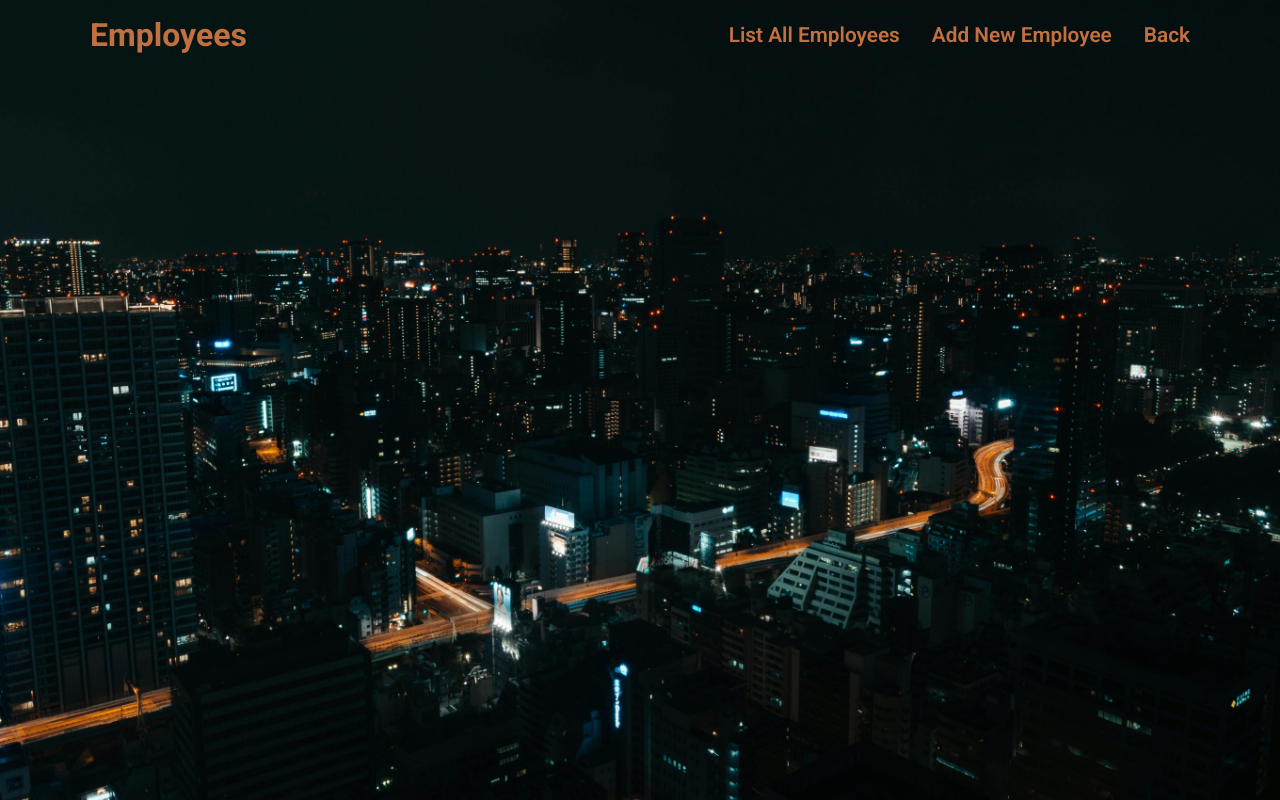
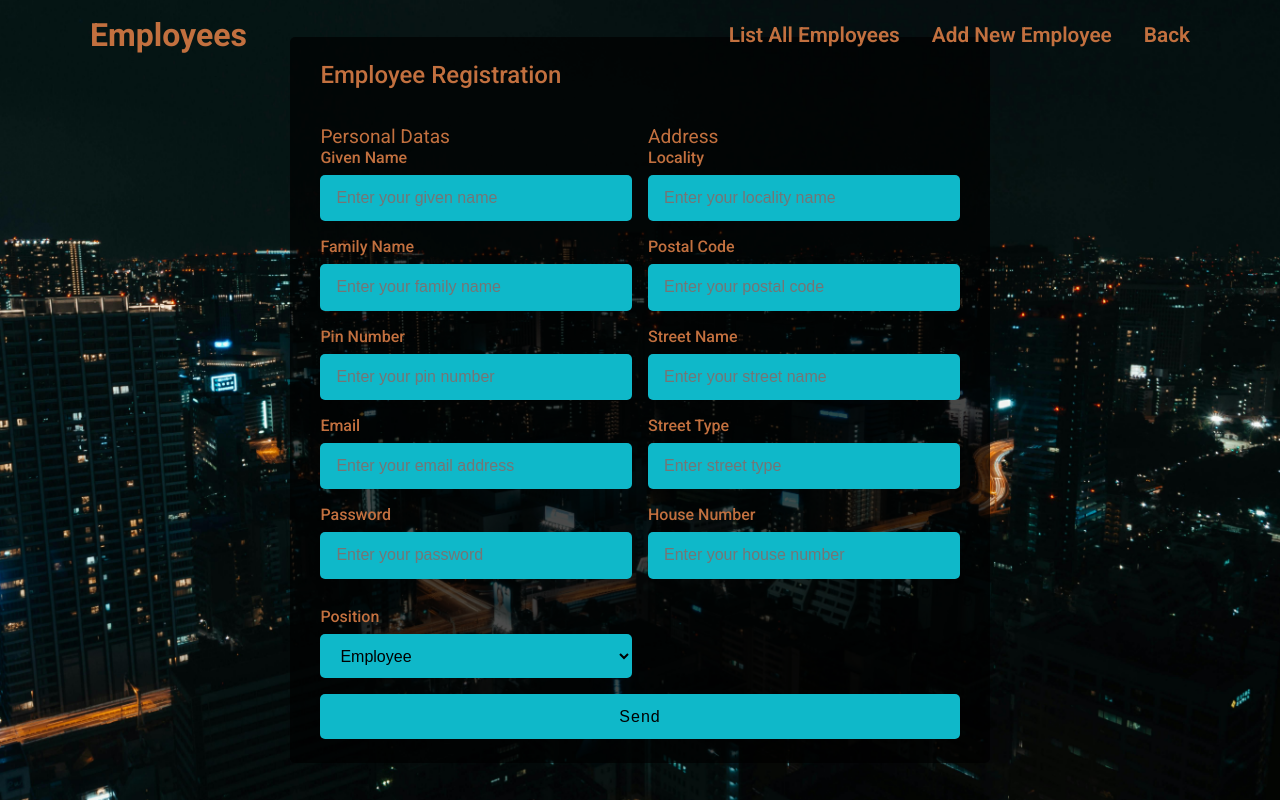
Before and after one commit to ocbtomi36/car-rental-ui, a React (Vite) app: page /employees in a window 1280 px wide. Built offline with nearby package versions, Linux system fonts and the light colour scheme.

Commit message:
Add employee form is ready

```diff
--- a/src/components/pages/users/customer/AddCustomer.jsx
+++ b/src/components/pages/users/customer/AddCustomer.jsx
@@ -45,8 +45,11 @@ const AddCustomer = ({showAddCustomer}) => {
             placeholder:'Enter your house number'
         },
     ]
+
+    const title = "Customer Registration"
+
     return (
-            <Form showAddCustomer={showAddCustomer}>
+            <Form showAddCustomer={showAddCustomer} title={title}>
                 <div className="form__personal-data">
                     <div className="form__headline">
                         Personal Datas
--- a/src/components/pages/users/employee/AddEmployee.jsx
+++ b/src/components/pages/users/employee/AddEmployee.jsx
@@ -0,0 +1,86 @@
+import Form from "../../../shared/Form";
+import FormInput from "../../../shared/FormInput";
+
+const AddEmployee = ({showAddEmployee}) => {
+
+    const personaFileds = [
+        {
+            id:1,
+            label:'Given Name',
+            placeholder:'Enter your given name'
+        },
+        {
+            id:2,
+            label:'Family Name',
+            placeholder:'Enter your family name'
+        },
+        {
+            id:3,
+            label:'Pin Number',
+            placeholder:'Enter your pin number'
+        },
+        {
+            id:4,
+            label:'Email',
+            placeholder:'Enter your email address'
+        },
+        {
+            id:5,
+            label:'Password',
+            placeholder:'Enter your password'
+        },
+    ]
+    const addressFileds = [
+        {
+            id:1,
+            label:'Locality',
+            placeholder:'Enter your locality name'
+        },
+        {
+            id:2,
+            label:'Postal Code',
+            placeholder:'Enter your postal code'
+        },
+        {
+            id:3,
+            label:'Street Name',
+            placeholder:'Enter your street name'
+        },
+        {
+            id:4,
+            label:'Street Type',
+            placeholder:'Enter street type'
+        },
+        {
+            id:5,
+            label:'House Number',
+            placeholder:'Enter your house number'
+        },
+    ]
+
+    const title = 'Employee Registration';
+
+    return (
+        <Form showAddEmployee={showAddEmployee} title={title}>
+            <div className="form__personal-data">
+                    <div className="form__headline">
+                        Personal Datas
+                    </div>
+                    {personaFileds.map(field => (
+                        <FormInput key={field.id} label={field.label} placeholder={field.placeholder}/>
+                    ))}
+                </div>
+
+                <div className="form__personal-data">
+                    <div className="form__headline">
+                        Address
+                    </div>
+                    {addressFileds.map(field => (
+                        <FormInput id={field.id} label={field.label} placeholder={field.placeholder} />
+                    ))}
+                </div>
+        </Form>
+    );
+}
+
+export default AddEmployee;
--- a/src/components/pages/users/employee/EmployeeItem.jsx
+++ b/src/components/pages/users/employee/EmployeeItem.jsx
@@ -1,9 +1,9 @@
 import PropTypes from 'prop-types'
 
 
-const EmployeeItem = ({item, showEmployee}) => {
+const EmployeeItem = ({item}) => {
     return (
-        <div className={`card ${showEmployee && 'disabled'}`}>
+        <div className='card'>
                 <div className="card-name">
                     <p>{item.givenName}</p>
                     <p>{item.familyName}</p>
--- a/src/components/pages/users/employee/EmployeeList.jsx
+++ b/src/components/pages/users/employee/EmployeeList.jsx
@@ -7,9 +7,9 @@ const EmployeeList = ({employees, showEmployee}) => {
        return <p className="hint">There is no employee to display</p>
     }
     return (
-        <div className="card-container container">
+        <div className={showEmployee ? 'card-container container' : 'disabled'}>
             {employees.map((item) => (
-                < EmployeeItem  key={item.idcar} item={item} showEmployee={showEmployee}/>
+                < EmployeeItem  key={item.id} item={item} showEmployee={showEmployee}/>
             ))}
         </div>
      );
--- a/src/components/pages/users/employee/Employees.jsx
+++ b/src/components/pages/users/employee/Employees.jsx
@@ -5,17 +5,28 @@ import HamburgerIcon from "../../../HamburgerIcon";
 import MobileNavbar from "../../../MobileNavbar";
 import EmployeeList from "./EmployeeList";
 import UserDatas from "../UserDatas";
+import AddEmployee from "../employee/AddEmployee"
 
 const Employees = () => {
 
     const [employees] = useState(() => {
        return UserDatas.filter(user => user.role !== 'Customer')});
-    const [showEmployee, setShowEmployee] = useState(true);
+    const [showEmployee, setShowEmployee] = useState(false);
+    const [showAddEmployee, setAddShowEmployee] = useState(false);
     const handleClick = () => {
+        setAddShowEmployee(false);
         if(showEmployee === true) {
             setShowEmployee(false)
         } else {
             setShowEmployee(true)
+        }
+    }
+    const handleAddNewEmployee = () => {
+        setShowEmployee(false);
+        if(showAddEmployee === true) {
+            setAddShowEmployee(false)
+        } else {
+            setAddShowEmployee(true)
         }
     }
     return (
@@ -26,20 +37,21 @@ const Employees = () => {
                         <h1 className="navbar__headline-text">Employees</h1>
                         <Navbar>
                             <li className="navbar__menu-item"><a onClick={handleClick} className="navbar__menu-link">List All Employees</a></li>
-                            <li className="navbar__menu-item"><a className="navbar__menu-link" href="/addEmployee" target="_self">Add New Employee</a></li>
+                            <li className="navbar__menu-item"><a onClick={handleAddNewEmployee} className="navbar__menu-link" target="_self">Add New Employee</a></li>
                             <li className="navbar__menu-item"><a className="navbar__menu-link" href="/users" target="_self">Back</a></li>
                         </Navbar>
                         <div className="navbar__mobile-menu">
                             <HamburgerIcon />
                             <MobileNavbar>
                                 <li className="navbar__mobil-menu-item"><a onClick={handleClick} className="navbar__mobile-menu-link" target="_self" >List All Employees</a></li>
-                                <li className="navbar__mobil-menu-item"><a className="navbar__mobile-menu-link"     target="_self">Add New Employee</a></li>
+                                <li className="navbar__mobil-menu-item"><a onClick={handleAddNewEmployee} className="navbar__mobile-menu-link" target="_self">Add New Employee</a></li>
                                 <li className="navbar__mobil-menu-item"><a className="navbar__mobile-menu-link" href="/users" target="_self">Back</a></li>
                             </MobileNavbar>
                         </div>
                     </div>
                  </div>
                 <EmployeeList employees={employees} showEmployee={showEmployee} />
+                <AddEmployee showAddEmployee={showAddEmployee} />
             </main>
         </>
      );
--- a/src/components/shared/Form.jsx
+++ b/src/components/shared/Form.jsx
@@ -1,13 +1,19 @@
-const Form = ({showAddCustomer, children }) => {
+const Form = ({showAddCustomer, children, title }) => {
     return (
         <div className={!showAddCustomer ? 'customer-form ' : 'hidden'}>
-            <div className="customer-form__title">Customer Registration</div>
+            <div className="customer-form__title">{title}</div>
             <form className="form" action="">
                 <div className="form__user-details">
                     { children }
                 </div>
+                <span className="form__details form__span-color">Position</span>
+                <select className={title !== 'Employee Registration' ? 'disabled' : 'form__user-role'}>
+                    <option value="1">Employee</option>
+                    <option value="2">Manager</option>
+                    <option value="3">Admin</option>
+                </select>
                 <div className="form__button">
-                    <input className="form__button-input" type="submit" value={"Register"}/>
+                    <input className="form__button-input" type="submit" value={"Send"}/>
                 </div>
             </form>
         </div>
--- a/src/components/shared/FormInput.jsx
+++ b/src/components/shared/FormInput.jsx
@@ -2,7 +2,7 @@ const FormInput = ({label, placeholder}) => {
     return (
         <div className="form__input-box">
             <span className="form__details">{label}</span>
-            <input type="text" className="form__input" placeholder={placeholder} />
+            <input type="text" className="form__input" placeholder={placeholder} required/>
         </div>
 
     );
--- a/src/index.css
+++ b/src/index.css
@@ -431,9 +431,29 @@ p {
     font-weight: 500;
     letter-spacing: 1px;
 }
+
+.form__user-role {
+    width: 48.8%;
+    height: 2.8rem;
+    margin-bottom: 1rem;
+    border-radius: 5px;
+    padding-left: 1rem;
+    font-size: 1rem;
+    border: none;
+    background-color: var(--dark-secondary-color);
+}
+
+.form__user-role:hover {
+    cursor: pointer;
+    background-color: var(--dark-primary-color);
+}
+
 .form__button-input:hover {
     cursor: pointer;
     background-color: var(--dark-primary-color);
+}
+.form__span-color {
+    color: var(--dark-primary-color);
 }
 @media (max-width:992px) {
 
```
